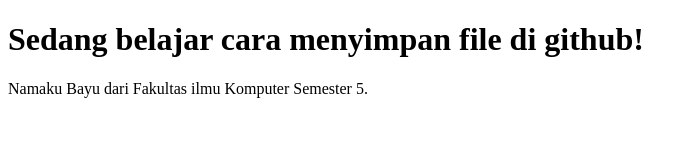
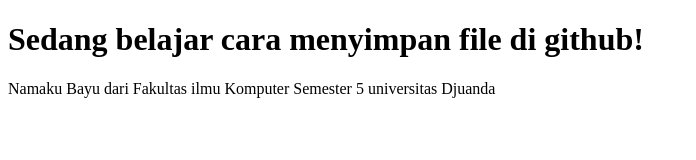
Before and after one commit to byuuuu/savegit, a plain HTML site: page index.html in a window 1280 px wide. Shown: the whole page, without its empty margins (0-696 px from the left). Drawn offline with Linux system fonts and the light colour scheme.

Commit message:
ntoba ubah

```diff
--- a/index.html
+++ b/index.html
@@ -5,6 +5,6 @@
 </head>
 <body>
     <h1> Sedang belajar cara menyimpan file di github!</h1>
-    <p>Namaku Bayu dari Fakultas ilmu Komputer Semester 5.</p>
+    <p>Namaku Bayu dari Fakultas ilmu Komputer Semester 5 universitas Djuanda</p>
 </body>
 </html>
```
